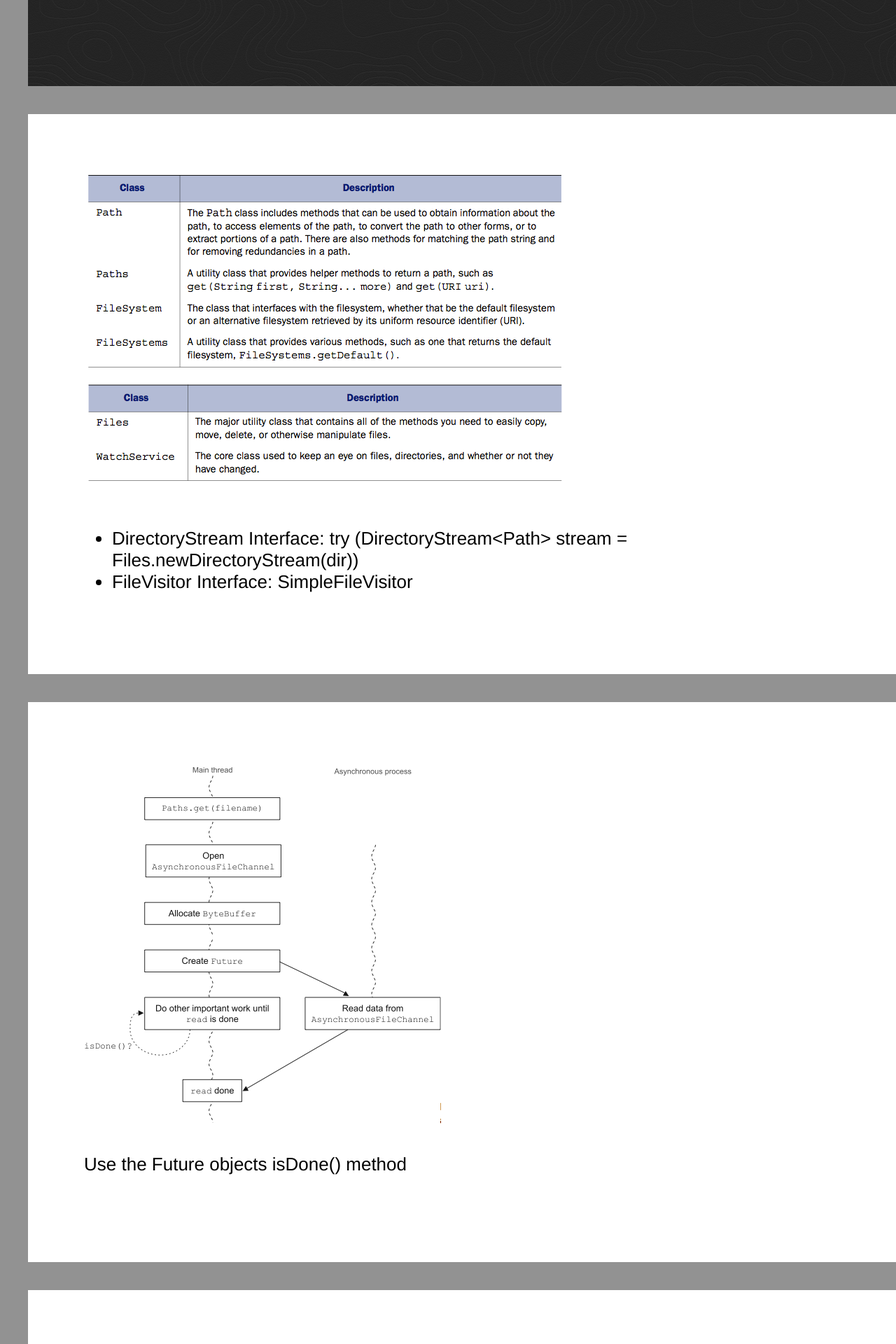
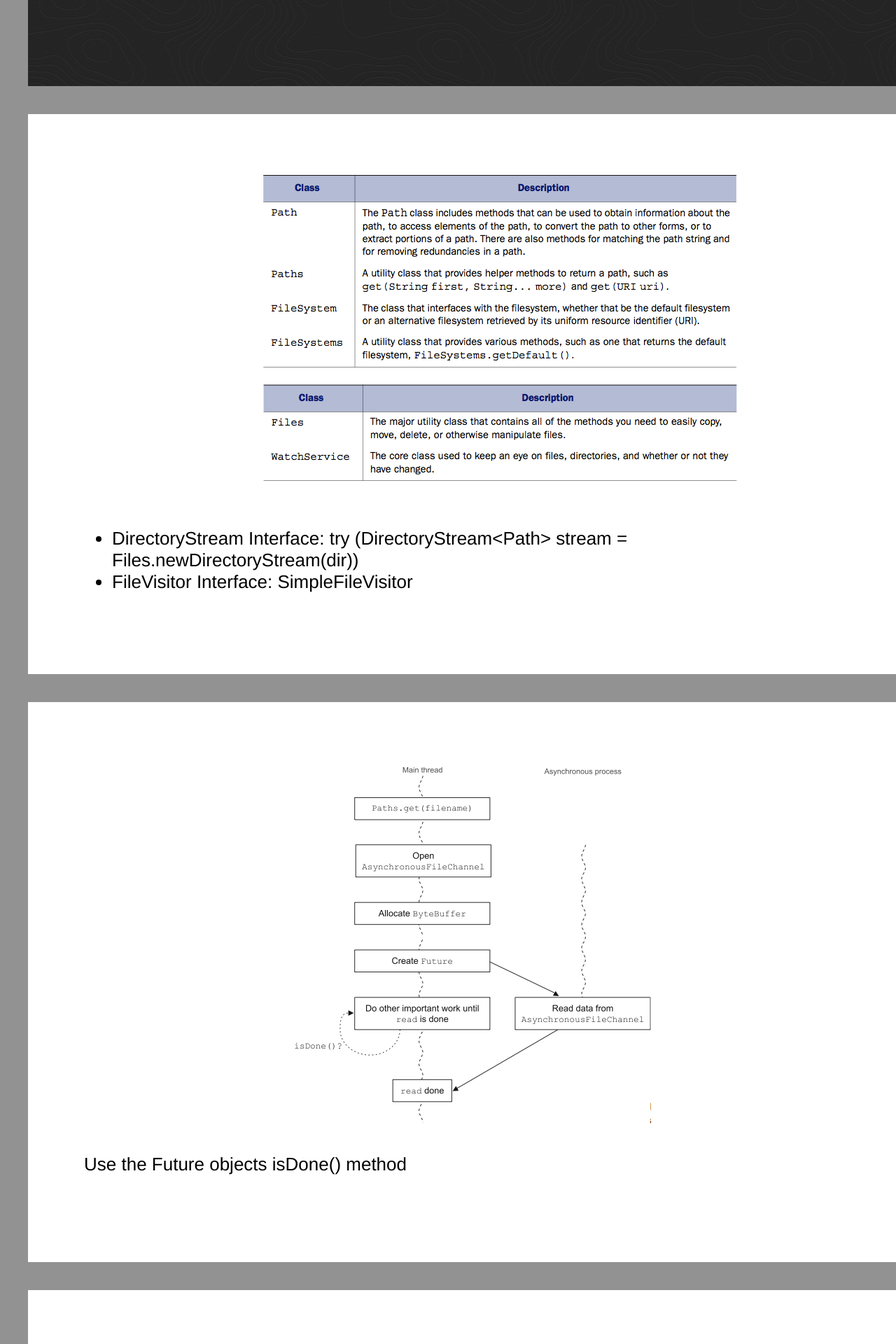
Before and after one commit to bharath12345/bharath12345.github.io, a Jekyll site: the page pages/slides/java7.html, which Jekyll copies as it is, in a window 1280 px wide. Shown: the part 3237-5157 px from the top of the page at 70% size. Built offline with Jekyll 4.4.1, drawn with Linux system fonts in a browser that asks for light colours; Markdown is read by kramdown in place of the engine named in the settings.

Commit message:
images and centering

```diff
--- a/lib/stack/stack.css
+++ b/lib/stack/stack.css
@@ -65,3 +65,7 @@ screen and (max-device-width: 1024px) {
 .second {
     font-size: 26px;
 }
+
+.imgcenter {
+    padding-left: 300px;
+}
--- a/pages/slides/java7.html
+++ b/pages/slides/java7.html
@@ -72,8 +72,8 @@
 </section>
 
 <section style="background: #ffffff">
-    <img src="../../images/java7/file.png">
-    <img src="../../images/java7/file2.png">
+    <img style="padding-left: 250px" src="../../images/java7/file.png">
+    <img style="padding-left: 250px" src="../../images/java7/file2.png">
     <p>
         <ul class="black">
             <li class="second">DirectoryStream Interface: try (DirectoryStream&#60;Path&#62; stream = Files.newDirectoryStream(dir))</li>
@@ -83,17 +83,17 @@
 </section>
 
 <section style="background: #ffffff">
-    <img src="../../images/java7/futures-file.png">
+    <img style="padding-left: 300px" src="../../images/java7/futures-file.png">
     <p class="black second">Use the Future objects isDone() method
 </section>
 
 <section style="background: #ffffff">
-    <img src="../../images/java7/callback-file.png">
+    <img style="padding-left: 350px" src="../../images/java7/callback-file.png">
     <p class="black second">Event style programming
 </section>
 
 <section style="background: #ffffff">
-    <img src="../../images/java7/callback-example.png">
+    <img style="padding-left: 250px" src="../../images/java7/callback-example.png">
     <p>
         <ul>
             <li class="black second">Main usecase: large files</li>
```
